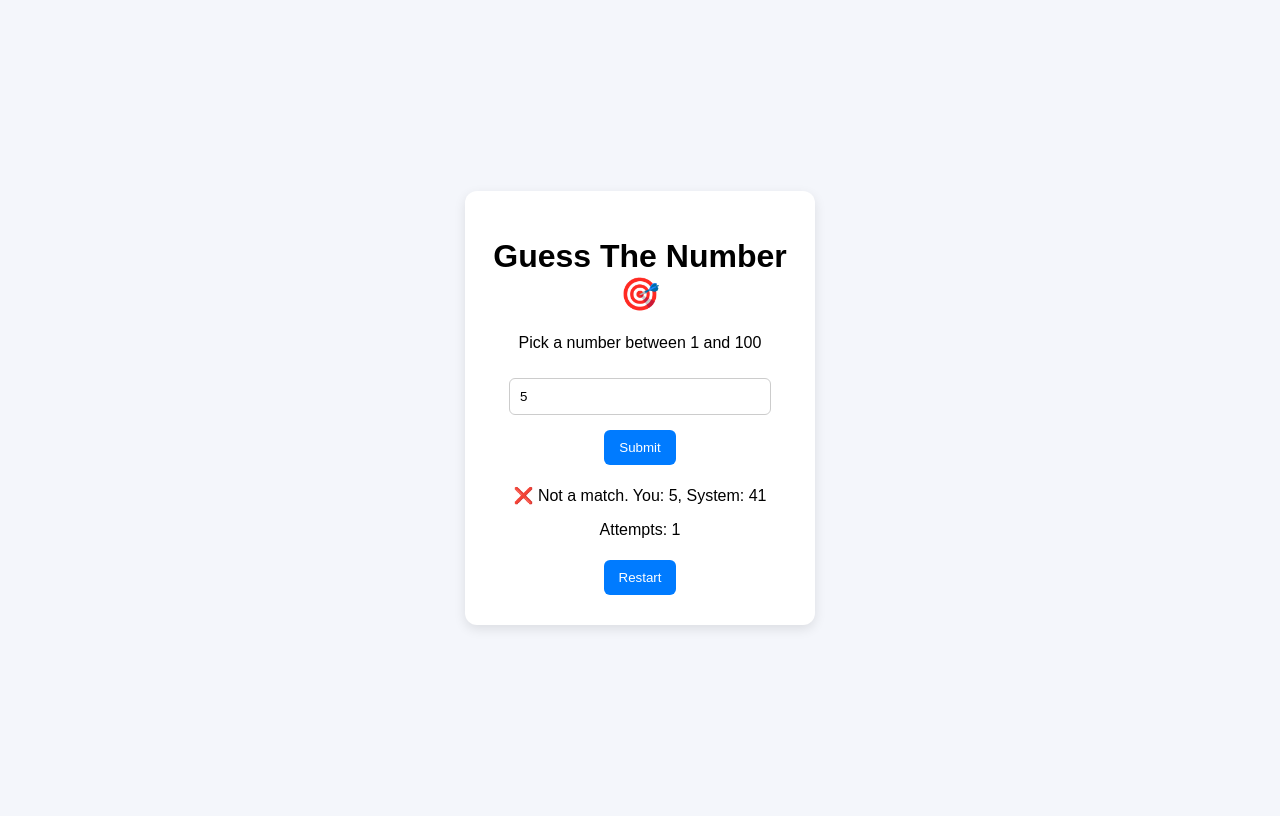
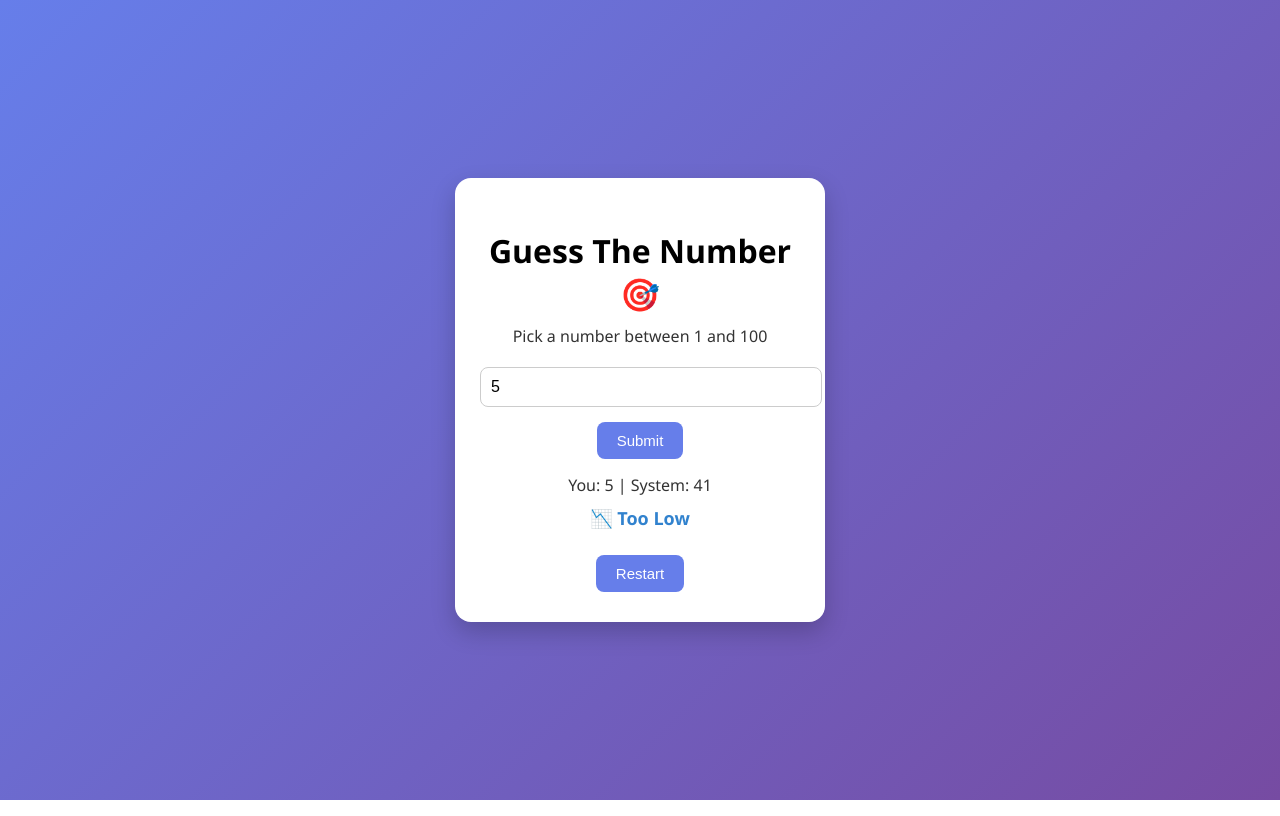
Before and after one commit to Vibha13-12/guess-number-game, a plain HTML site: page index.html in a window 1280 px wide. Both pictures are taken after typing "5" into the empty fields and a click on the button "Submit". Drawn offline with Linux system fonts and the light colour scheme.

Commit message:
Updated guess number game UI

```diff
--- a/index.html
+++ b/index.html
@@ -12,11 +12,11 @@
     <h1>Guess The Number 🎯</h1>
     <p>Pick a number between 1 and 100</p>
 
-    <input type="number" id="guessInput" placeholder="Enter your guess">
+    <input type="number" id="guessInput" placeholder="Enter your guess" min="1" max="100">
     <button onclick="checkGuess()">Submit</button>
 
     <p id="message"></p>
-    <p id="attempts">Attempts: 0</p>
+    <p id="hint" style="font-weight: bold;"></p>
 
     <button onclick="restartGame()">Restart</button>
   </div>
--- a/script.js
+++ b/script.js
@@ -1,31 +1,41 @@
-let attempts = 0;
+function checkGuess() {
+  let userGuess = Number(document.getElementById("guessInput").value);
+  let message = document.getElementById("message");
+  let hint = document.getElementById("hint");
 
-function checkGuess() {
-  const userGuess = Number(document.getElementById("guessInput").value);
-  const message = document.getElementById("message");
-  const attemptsText = document.getElementById("attempts");
+  // Generate NEW random number every time
+  let randomNumber = Math.floor(Math.random() * 100) + 1;
 
-  if (!userGuess) {
-    message.textContent = "Please enter a number!";
+  // Validation
+  if (!userGuess || userGuess < 1 || userGuess > 100) {
+    message.innerText = "⚠️ Enter a number between 1 and 100";
+    hint.innerText = "";
+    hint.className = "";
     return;
   }
 
-  // Generate random number EACH time
-  const randomNumber = Math.floor(Math.random() * 100) + 1;
+  // Show comparison
+  message.innerText = "You: " + userGuess + " | System: " + randomNumber;
 
-  attempts++;
-  attemptsText.textContent = "Attempts: " + attempts;
+  // Reset color
+  hint.className = "";
 
-  if (userGuess === randomNumber) {
-    message.textContent = `🎉 Exact Match! Both got ${randomNumber}`;
+  // Hint logic
+  if (userGuess > randomNumber) {
+    hint.innerText = "📈 Too High";
+    hint.classList.add("high");
+  } else if (userGuess < randomNumber) {
+    hint.innerText = "📉 Too Low";
+    hint.classList.add("low");
   } else {
-    message.textContent = `❌ Not a match. You: ${userGuess}, System: ${randomNumber}`;
+    hint.innerText = "🎉 Correct!";
+    hint.classList.add("correct");
   }
 }
 
 function restartGame() {
-  attempts = 0;
-  document.getElementById("message").textContent = "";
-  document.getElementById("attempts").textContent = "Attempts: 0";
+  document.getElementById("message").innerText = "";
+  document.getElementById("hint").innerText = "";
+  document.getElementById("hint").className = "";
   document.getElementById("guessInput").value = "";
 }
--- a/style.css
+++ b/style.css
@@ -1,39 +1,88 @@
 body {
-  font-family: Arial, sans-serif;
-  background: #f4f6fb;
+  margin: 0;
+  font-family: 'Segoe UI', Tahoma, Geneva, Verdana, sans-serif;
+  background: linear-gradient(135deg, #667eea, #764ba2);
+  height: 100vh;
   display: flex;
   justify-content: center;
   align-items: center;
-  height: 100vh;
 }
 
 .container {
   background: white;
-  padding: 25px;
-  border-radius: 12px;
+  padding: 30px 25px;
+  border-radius: 16px;
+  width: 320px;
   text-align: center;
-  width: 300px;
-  box-shadow: 0 4px 12px rgba(0,0,0,0.1);
+  box-shadow: 0 10px 25px rgba(0,0,0,0.2);
+  animation: fadeIn 0.5s ease-in-out;
+}
+
+h1 {
+  margin-bottom: 10px;
+}
+
+p {
+  margin: 10px 0;
+  color: #333;
 }
 
 input {
+  width: 100%;
   padding: 10px;
-  width: 80%;
-  margin: 10px 0;
-  border-radius: 6px;
+  border-radius: 8px;
   border: 1px solid #ccc;
+  outline: none;
+  margin-top: 10px;
+  font-size: 16px;
+}
+
+input:focus {
+  border-color: #667eea;
 }
 
 button {
-  padding: 10px 15px;
-  margin: 5px;
+  margin-top: 15px;
+  padding: 10px 20px;
   border: none;
-  border-radius: 6px;
-  background: #007bff;
+  border-radius: 8px;
+  background: #667eea;
   color: white;
+  font-size: 15px;
   cursor: pointer;
+  transition: 0.3s;
 }
 
 button:hover {
-  background: #0056b3;
+  background: #5a67d8;
 }
+
+#message {
+  font-size: 16px;
+  margin-top: 15px;
+}
+
+#hint {
+  font-size: 18px;
+  font-weight: bold;
+  margin-top: 5px;
+}
+
+/* Color feedback */
+.high {
+  color: #e53e3e; /* red */
+}
+
+.low {
+  color: #3182ce; /* blue */
+}
+
+.correct {
+  color: #38a169; /* green */
+}
+
+/* Smooth entry */
+@keyframes fadeIn {
+  from { opacity: 0; transform: translateY(10px);}
+  to { opacity: 1; transform: translateY(0);}
+}
```
